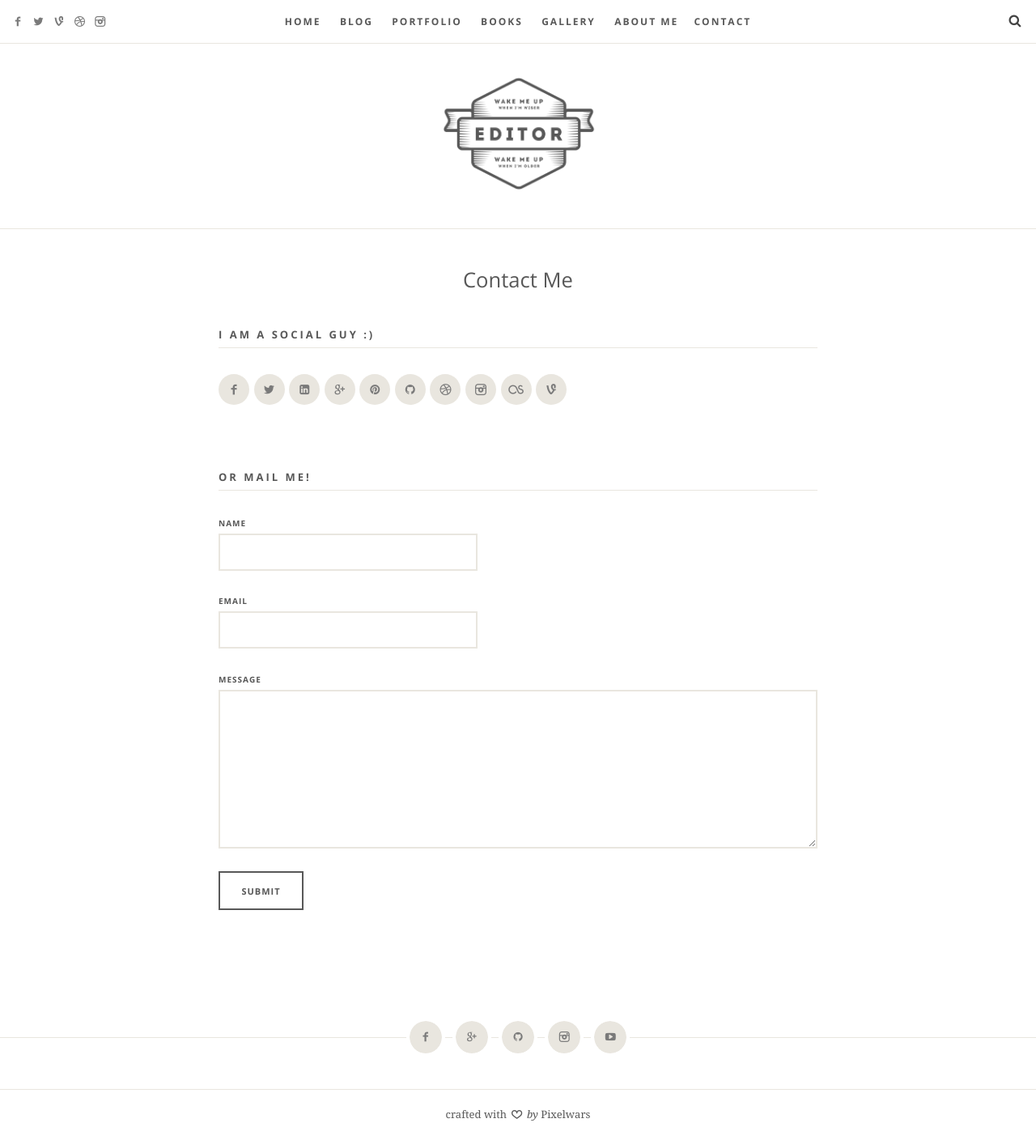
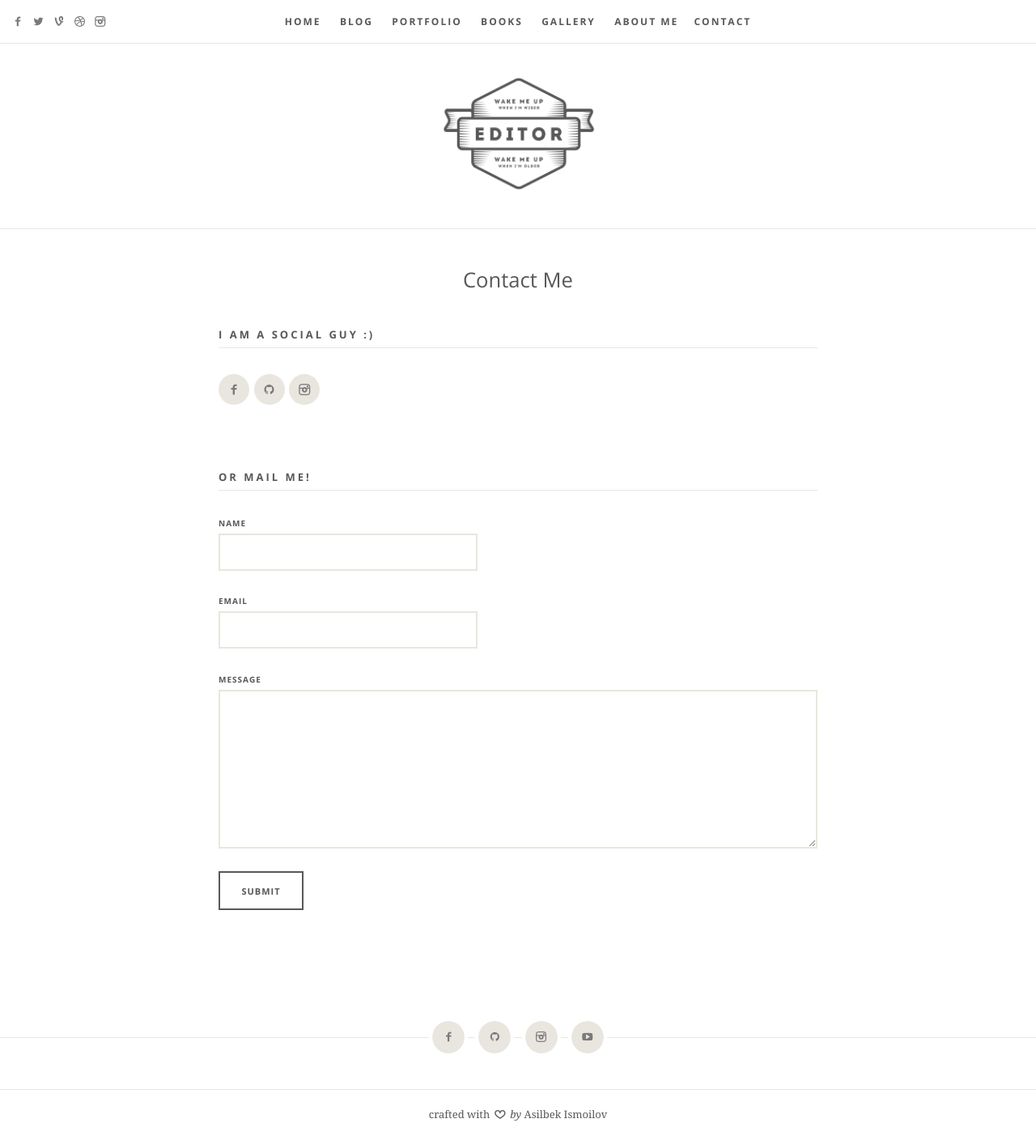
Before and after one commit to asilbek-ismoilov/Editor-django, a Django app: page /contact/ in a window 1280 px wide. Shown: the whole page at 81% size. Run offline with Django 5.2, Linux system fonts and the light colour scheme; some libraries are stand-ins or nearby versions; some web fonts are replaced.

Commit message:
xatoliklar to'g'irlandi

```diff
--- a/templates/about.html
+++ b/templates/about.html
@@ -27,7 +27,6 @@
                             <h2 class="section-title center">WHO IS THIS GUY?</h2>
                             <p>{{ about.content }}</p>
                             {% endfor %}
-                            <h2 class="section-title center">FUN FACT</h2>
                             <!-- row -->
                         </div>
                     </article>
--- a/templates/base.html
+++ b/templates/base.html
@@ -78,19 +78,9 @@
                 </div>
                 <!-- nav-menu -->
 
-                <a class="search-toggle toggle-link"></a>
 
                 <!-- search-container -->
                 <div class="search-container">
-
-                    <div class="search-box">
-                        <form role="search" method="get" class="search-form" action="#">
-                            <label>Search for
-                                <input type="search" id="search-field" placeholder="type and hit enter" name="s">
-                            </label>
-                            <input type="submit" class="search-submit" value="Search">
-                        </form>
-                    </div>
 
                 </div>
                 <!-- search-container -->
@@ -99,11 +89,11 @@
                 <div class="social-container">
 
                     <ul class="social">
-                        <li><a class="facebook" href="#"></a></li>
+                        <li><a class="facebook" href="https://www.facebook.com/profile.php?id=61556177043805"></a></li>
                         <li><a class="twitter" href="#"></a></li>
                         <li><a class="vine" href="#"></a></li>
                         <li><a class="dribbble" href="#"></a></li>
-                        <li><a class="instagram" href="#"></a></li>
+                        <li><a class="instagram" href="https://www.instagram.com/asilbek__ismoilov/"></a></li>
                     </ul>
 
 
@@ -149,10 +139,9 @@
                 <div class="footer-social">
 
                     <ul class="social">
-                        <li><a class="facebook" href="#"></a></li>
-                        <li><a class="google-plus" href="#"></a></li>
-                        <li><a class="github" href="#"></a></li>
-                        <li><a class="instagram" href="#"></a></li>
+                        <li><a class="facebook" href="https://www.facebook.com/profile.php?id=61556177043805"></a></li>
+                        <li><a class="github" href="https://github.com/asilbek-ismoilov"></a></li>
+                        <li><a class="instagram" href="https://www.instagram.com/asilbek__ismoilov/"></a></li>
                         <li><a class="youtube" href="#"></a></li>
                     </ul>
 
@@ -163,14 +152,14 @@
                 <div class="footer-sidebar widget-area" role="complementary">
 
                     <!-- widget -->
-                    {% for about in abouts %}
+                    <!-- {% for about in abouts %}
                     <aside class="widget widget_text">
                       <h3 class="widget-title">About Me</h3>
                       <div class="textwidget">
                         <img src="{{ about.image.url }}" alt="avatar"> <p>Hello. I am a freelance writer. I live in a small town somewhere in the world.</p>
                       </div>
                     </aside>
-                    {% endfor %}
+                    {% endfor %} -->
                     <!-- widget -->
 
 
@@ -189,7 +178,7 @@
                 <!-- layout-medium -->
             	<div class="layout-medium">
 
-            		<p>crafted with <i class="pw-icon-heart"></i> <em>by</em> Pixelwars</p>
+            		<p>crafted with <i class="pw-icon-heart"></i> <em>by</em> Asilbek Ismoilov</p>
 
                 </div>
             	<!-- layout-medium -->
--- a/templates/books.html
+++ b/templates/books.html
@@ -49,7 +49,6 @@
                         </div>
                         <div class="buttons">
                             <a class="open-details" href="#">Details</a>
-                            <a href="#">Buy</a>
                         </div>
                         <figcaption>
                             <h2>{{ book.title }}<span>{{ book.name }}</span></h2>
--- a/templates/contact.html
+++ b/templates/contact.html
@@ -54,16 +54,9 @@
 
                                 <!-- SOCIAL -->
                                 <ul class="social">
-                                    <li><a class="facebook" href="#"></a></li>
-                                    <li><a class="twitter" href="#"></a></li>
-                                    <li><a class="linkedin" href="#"></a></li>
-                                    <li><a class="google-plus" href="#"></a></li>
-                                    <li><a class="pinterest" href="#"></a></li>
-                                    <li><a class="github" href="#"></a></li>
-                                    <li><a class="dribbble" href="#"></a></li>
-                                    <li><a class="instagram" href="#"></a></li>
-                                    <li><a class="lastfm" href="#"></a></li>
-                                    <li><a class="vine" href="#"></a></li>
+                                    <li><a class="facebook" href="https://www.facebook.com/profile.php?id=61556177043805"></a></li>
+                                    <li><a class="github" href="https://github.com/asilbek-ismoilov"></a></li>
+                                    <li><a class="instagram" href="https://www.instagram.com/asilbek__ismoilov/"></a></li>
                                     <!--<li><a class="rss" href="#"></a></li>
                                     <li><a class="behance" href="#"></a></li>
                                     <li><a class="vimeo" href="#"></a></li>
--- a/templates/portfolio.html
+++ b/templates/portfolio.html
@@ -68,8 +68,7 @@
                               <div class="media-cell {{portfolio.category.name}} hentry">
                                 <div class="media-box">
                                     <img style="width: 300px; height: 300px;" src="{{portfolio.image.url}}" alt="portfolio-post">
-                                    <div class="mask"></div>
-                                    <a href="#"></a>
+
                                 </div>
                                 <div class="media-cell-desc">
                                     <h3>{{portfolio.title}}</h3>
```
Also changed, not shown: requirements.txt (+3 -30 lines), templates/gallery-single.html (+4 -5 lines).
